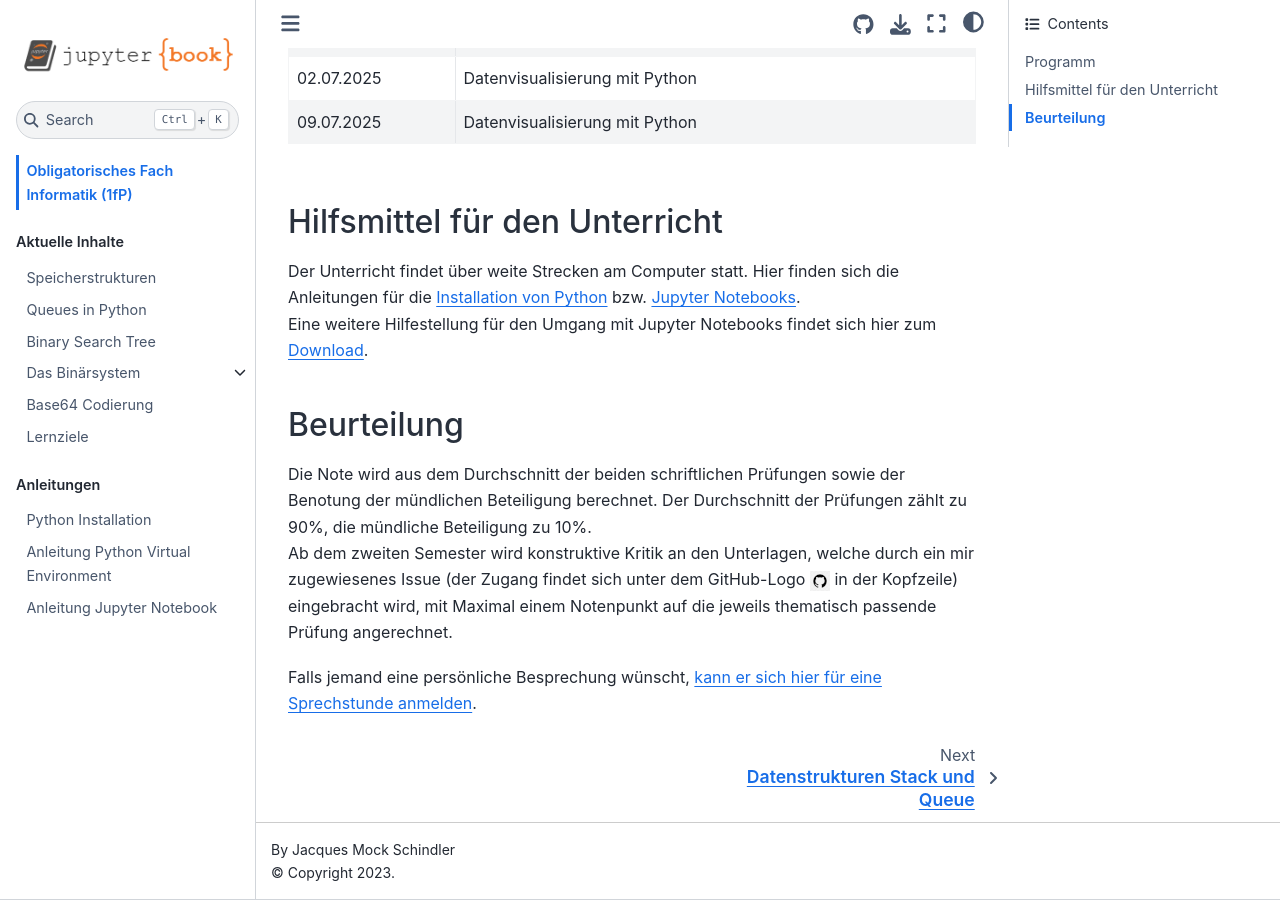
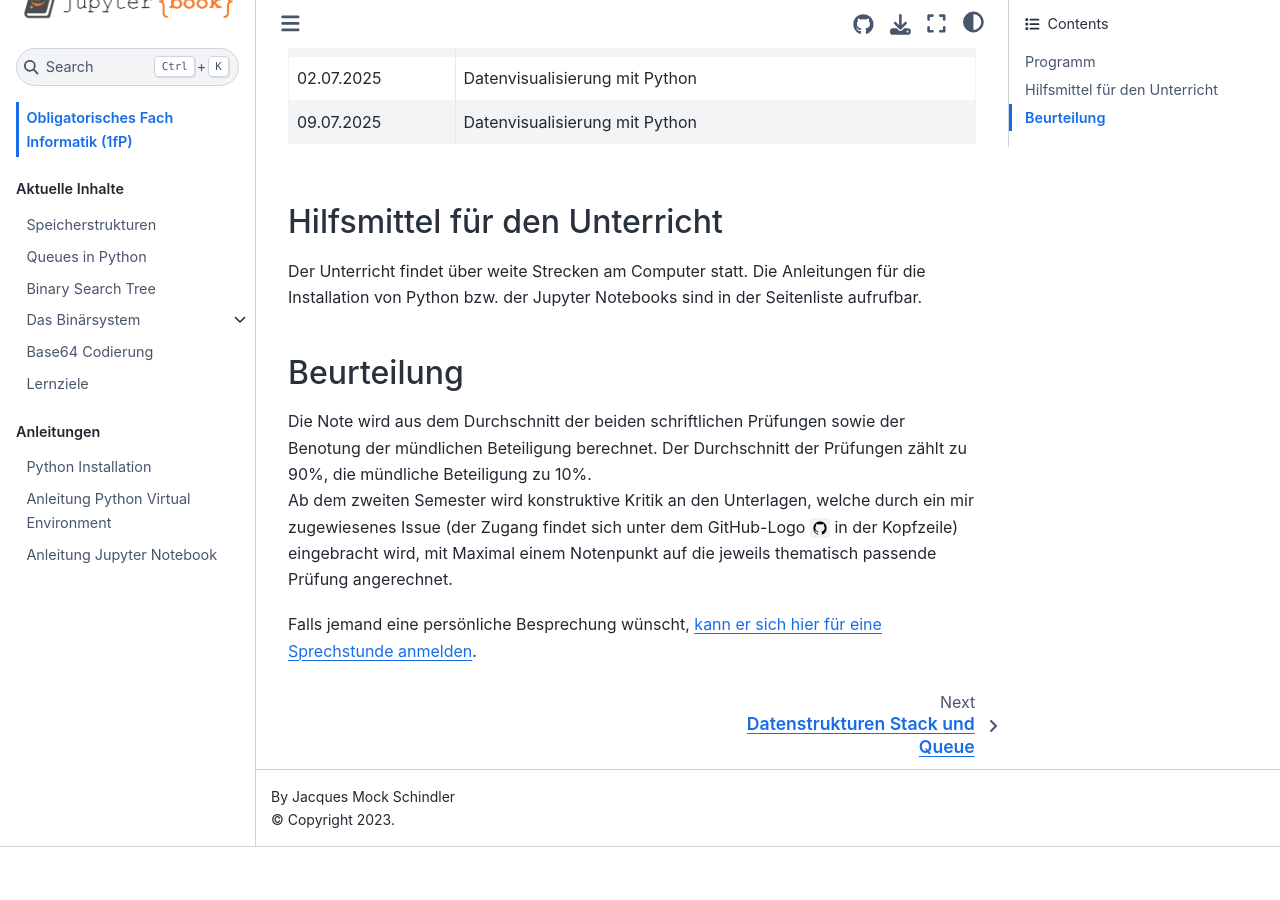
Before and after one commit to SkriptenMk/I_fP_24-28, a Jupyter Book: the page built from docs/intro.md, in a window 1280 px wide and 900 px high, scrolled down 1128 px. Built offline with Jupyter Book 1.0.4 settings and Sphinx 7.4.7 and the Sphinx Book theme 1.1.4, drawn with Linux system fonts in a browser that asks for light colours; after the commit the page ends 1975 px from its top, so only the background shows below that.

```diff
--- a/docs/intro.md
+++ b/docs/intro.md
@@ -34,14 +34,9 @@
 
 ## Hilfsmittel für den Unterricht
 
-Der Unterricht findet über weite Strecken am Computer statt. Hier finden
-sich die Anleitungen für
-die [Installation von Python](https://i-fp-24-28.github.io/Skript/anleitungen/python.html)
-bzw.
-[Jupyter Notebooks](https://i-fp-24-28.github.io/Skript/anleitungen/jupyter.html).
-Eine weitere Hilfestellung für den Umgang mit Jupyter Notebooks findet sich hier
-zum
-[Download](https://github.com/I-fP-24-28/Skript/blob/main/docs/anleitungen/jupyter_cheat_sheet.pdf).
+Der Unterricht findet über weite Strecken am Computer statt. Die Anleitungen
+für die Installation von Python bzw. der Jupyter Notebooks sind in der
+Seitenliste aufrufbar.
 
 
 ## Beurteilung
```
Also changed, not shown: 3 other files.
